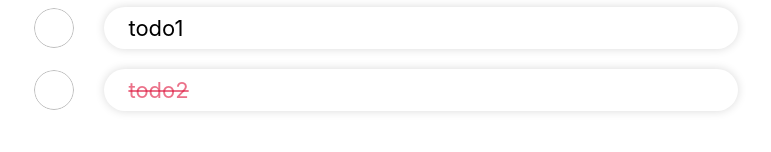
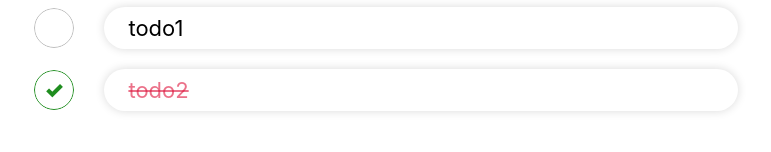
Before and after one commit to Artem2001S/todo, a React (Create React App) app: page / in a window 1280 px wide. Shown: the part 216-368 px from the top of the page, without its empty margins (254-1025 px from the left). Built offline with nearby package versions, Linux system fonts and the light colour scheme; the HTML template or start-up script is replaced by a standard one.

Commit message:
feat: implement todo toggle

```diff
--- a/src/components/TodoItem/TodoItem.jsx
+++ b/src/components/TodoItem/TodoItem.jsx
@@ -1,7 +1,7 @@
 import React from 'react'
 import classes from './TodoItem.module.scss'
 
-export default function TodoItem({ todo }) {
+export default function TodoItem({ todo, onToggle }) {
   const rnd = Math.random();
 
   const inputRef = React.createRef();
@@ -10,7 +10,7 @@ export default function TodoItem({ todo }) {
     <div className={classes.TodoItem}>
 
       <label htmlFor={rnd} className={classes.ToggleBlock}>
-        <input type="checkbox" id={rnd} onChange={() => console.log('toggle')} />
+        <input type="checkbox" id={rnd} onChange={onToggle.bind(this, todo.id)} defaultChecked={todo.isCompleted} />
         <div className={classes.checkboxToggle}></div>
       </label>
 
--- a/src/components/TodoList/TodoList.jsx
+++ b/src/components/TodoList/TodoList.jsx
@@ -2,9 +2,9 @@ import React from 'react'
 import TodoItem from '../TodoItem/TodoItem'
 import classes from './TodoList.module.scss'
 
-export default function TodoList({ todos }) {
+export default function TodoList({ todos, onToggle }) {
   const $todos = todos.map((todo, index) => {
-    return (<TodoItem key={`${index}a`} todo={todo} />)
+    return (<TodoItem key={`${index}a`} todo={todo} onToggle={onToggle} />)
   });
 
   return (
--- a/src/containers/Todo/Todo.jsx
+++ b/src/containers/Todo/Todo.jsx
@@ -12,11 +12,19 @@ export default function Todo() {
     setTodos(newTodos);
   }
 
+  const todoToggle = (todoId) => {
+    const newTodos = [...todos];
+    const index = newTodos.findIndex((todo) => todo.id === todoId);
+    newTodos[index].isCompleted = !newTodos[index].isCompleted;
+
+    setTodos(newTodos);
+  }
+
   return (
     <div className={classes.TodoContainer}>
       <Header headerContent={'To do list'} />
       <AddForm sumbitHandler={addTodo} />
-      <TodoList todos={todos} />
+      <TodoList todos={todos} onToggle={todoToggle} />
     </div>
   )
 }
```
